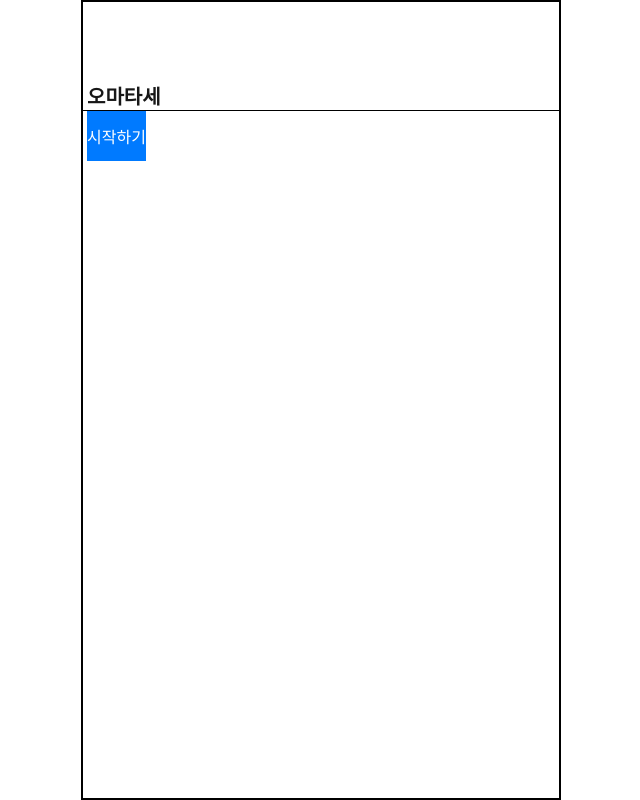
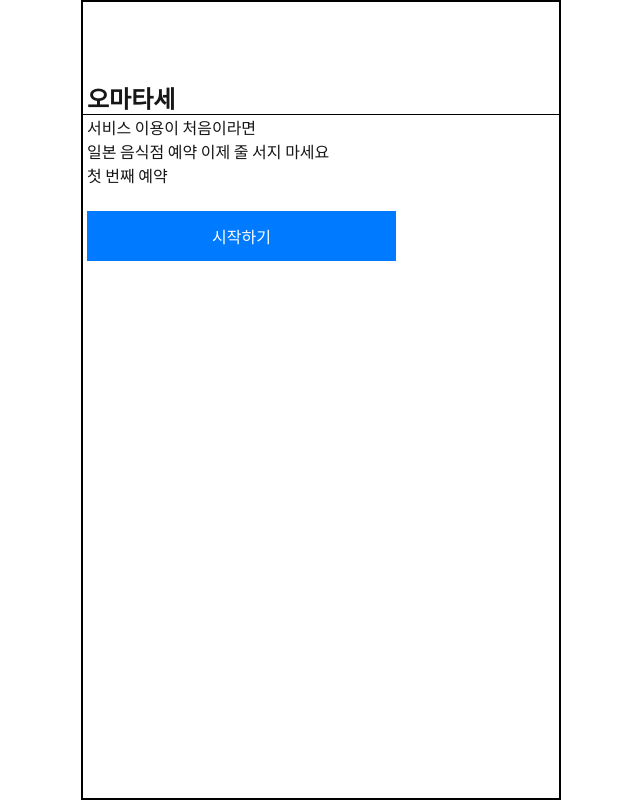
Before and after one commit to hansolc/j-reservation, a Next.js app: page / in a window 1280 px wide. Shown: the whole page, without its empty margins (319-959 px from the left). Built offline with nearby package versions, Linux system fonts and the light colour scheme.

Commit message:
button component to base buttoncomponent, add regis page

```diff
--- a/src/app/(user)/page.tsx
+++ b/src/app/(user)/page.tsx
@@ -1,13 +1,28 @@
 import React from "react";
 import styles from "./page.module.css";
-import Button from "@/components/user/button";
+import Button from "@/components/user/Button";
 
 const UserLoginPage = () => {
   return (
     <div className="">
-      <p className="text-xl font-extrabold divide-y-2">오마타세</p>
+      <header className="text-2xl font-extrabold">오마타세</header>
       <hr className={styles.force_ignore_padding} />
-      <Button color="primary">시작하기</Button>
+      <section>
+        <div>서비스 이용이 처음이라면</div>
+      </section>
+      <section>
+        <div>일본 음식점 예약 이제 줄 서지 마세요</div>
+      </section>
+      <section>
+        첫 번째 예약
+        <input type="text" />
+        <input type="text" />
+      </section>
+      <section>
+        <Button size="sm" color="primary">
+          시작하기
+        </Button>
+      </section>
     </div>
   );
 };
--- /dev/null
+++ b/src/app/(user)/registration/page.tsx
@@ -0,0 +1,7 @@
+import React from "react";
+
+const RegistrationPage = () => {
+  return <div>RegistrationPage</div>;
+};
+
+export default RegistrationPage;
--- a/src/app/globals.css
+++ b/src/app/globals.css
@@ -30,3 +30,7 @@ body {
     text-wrap: balance;
   }
 }
+
+btn {
+  color: var(--btn-color)
+}
--- a/src/app/guide/page.tsx
+++ b/src/app/guide/page.tsx
@@ -1,6 +1,6 @@
 "use client";
 
-import Button from "@/components/user/button";
+import Button from "@/components/common/BaseButton";
 import React from "react";
 import "@root/globals.css";
 
--- /dev/null
+++ b/src/app/types/button/index.ts
@@ -0,0 +1,7 @@
+export interface UserButtonProps
+  extends React.ButtonHTMLAttributes<HTMLButtonElement> {
+  children: React.ReactNode;
+  isRadius?: boolean;
+  color: "primary" | "kakao";
+  size: "sm" | "lg" | "full";
+}
--- /dev/null
+++ b/src/components/common/BaseButton.tsx
@@ -0,0 +1,56 @@
+import React from "react";
+import cls from "classnames";
+/*
+cls 사용이유
+- isRadis ? "rounded-lg":"" => 이런 것들을 자동으로 없애줌
+- trim()같은 메서드 없이 자동으로 문자열을 합쳐주지 때문에 가독성을 높일 수 있다.
+*/
+
+interface UserButtonProps
+  extends React.ButtonHTMLAttributes<HTMLButtonElement> {
+  children: React.ReactNode;
+  isRadius?: boolean;
+  color: "primary" | "kakao";
+  size: "sm" | "lg" | "full";
+}
+
+const btnSize = {
+  sm: "w-[309px]",
+  lg: "w-[340px]",
+  full: "w-full",
+};
+
+const bgColorMap: Record<UserButtonProps["color"], string> = {
+  primary: "bg-primary",
+  kakao: "bg-kakao",
+};
+
+const textColorMap: Record<UserButtonProps["color"], string> = {
+  primary: "text-white",
+  kakao: "text-black",
+};
+
+const BaseButton = ({
+  children,
+  isRadius = false,
+  color,
+  size,
+  className,
+  ...props
+}: UserButtonProps) => {
+  const btnClassNames = cls(
+    bgColorMap[color],
+    textColorMap[color],
+    btnSize[size],
+    { "rounded-lg": isRadius },
+    "h-[50px]",
+    className
+  );
+  return (
+    <button className={btnClassNames} {...props}>
+      {children}
+    </button>
+  );
+};
+
+export default BaseButton;
--- a/src/components/user/button.tsx
+++ b/src/components/user/button.tsx
@@ -1,55 +1,18 @@
+"use client";
+
 import React from "react";
-import cls from "classnames";
-/*
-cls 사용이유
-- isRadis ? "rounded-lg":"" => 이런 것들을 자동으로 없애줌
-- trim()같은 메서드 없이 자동으로 문자열을 합쳐주지 때문에 가독성을 높일 수 있다.
-*/
+import BaseButton from "../common/BaseButton";
 
-interface UserButtonProps
-  extends React.ButtonHTMLAttributes<HTMLButtonElement> {
-  children: React.ReactNode;
-  isRadius?: boolean;
-  color: "primary" | "kakao";
-  size: "sm" | "lg" | "full";
-}
+import { UserButtonProps } from "@/app/types/button";
 
-const btnSize = {
-  sm: "w-[309px]",
-  lg: "w-[340px]",
-  full: "w-full",
-};
-
-const bgColorMap: Record<UserButtonProps["color"], string> = {
-  primary: "bg-primary",
-  kakao: "bg-kakao",
-};
-
-const textColorMap: Record<UserButtonProps["color"], string> = {
-  primary: "text-white",
-  kakao: "text-black",
-};
-
-const Button = ({
-  children,
-  isRadius = false,
-  color,
-  size,
-  className,
-  ...props
-}: UserButtonProps) => {
-  const btnClassNames = cls(
-    bgColorMap[color],
-    textColorMap[color],
-    btnSize[size],
-    { "rounded-lg": isRadius },
-    "h-[50px]",
-    className
-  );
+const Button = ({ children, ...rest }: UserButtonProps) => {
+  const handleClick = (e: React.MouseEvent<HTMLButtonElement, MouseEvent>) => {
+    console.log(e.target);
+  };
   return (
-    <button className={btnClassNames} {...props}>
+    <BaseButton onClick={(e) => handleClick(e)} {...rest}>
       {children}
-    </button>
+    </BaseButton>
   );
 };
 
```
